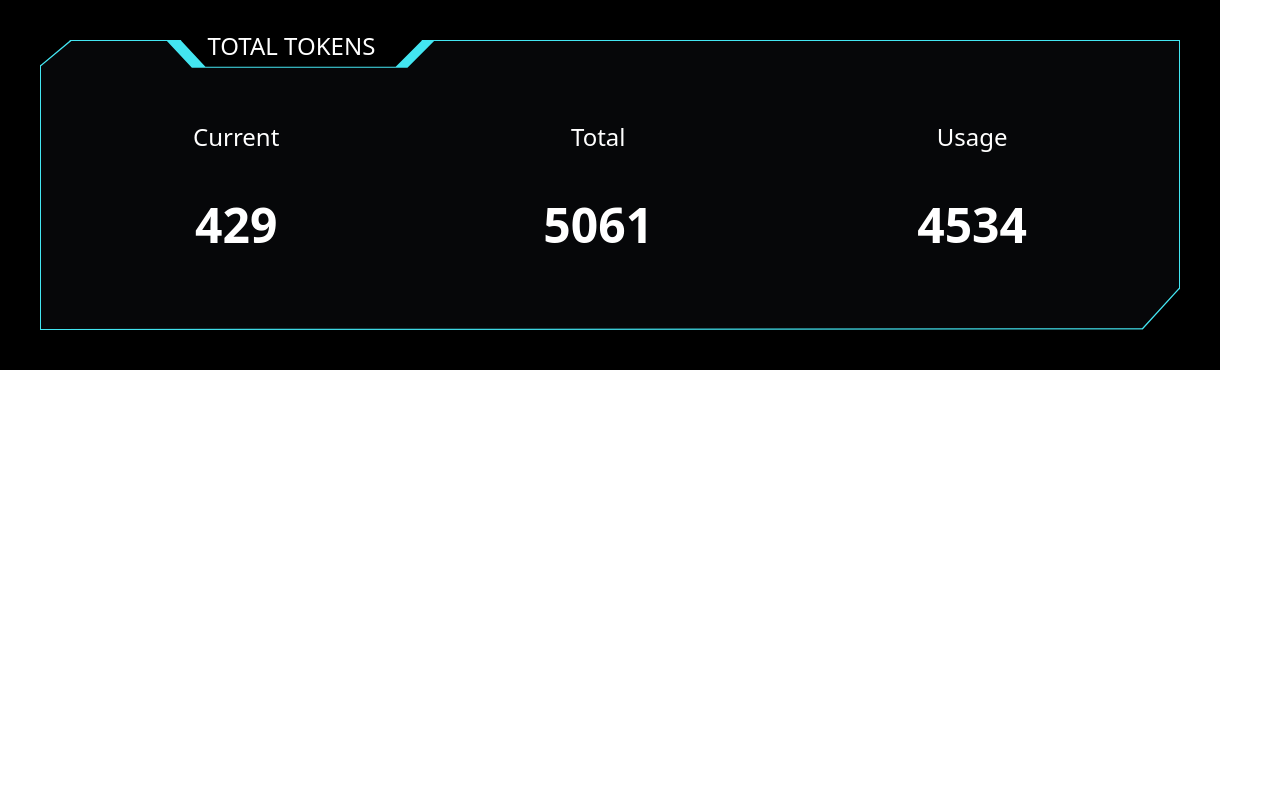
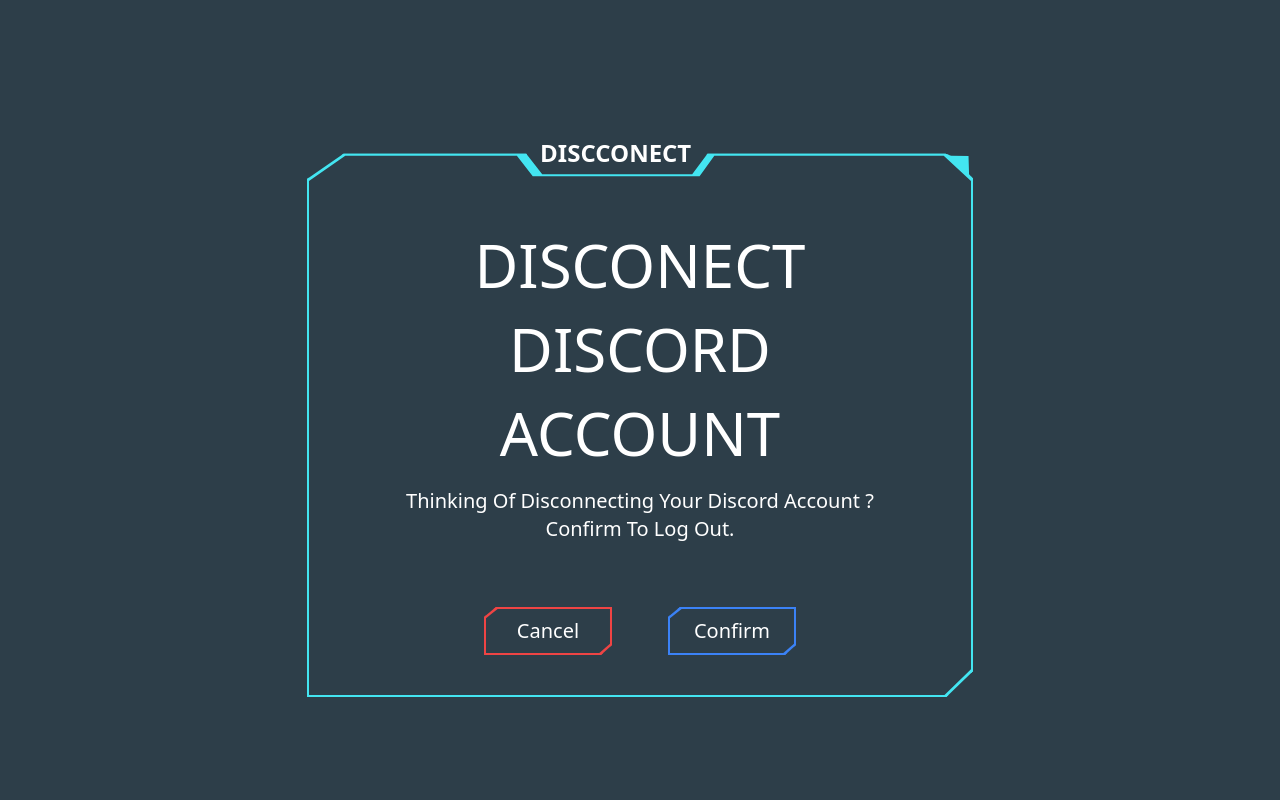
Before and after one commit to kakhi1/shape, a React (Vite) app: page / in a window 1280 px wide. Shown: the top 800 px of the page. Built offline with nearby package versions, Linux system fonts and the light colour scheme.

Commit message:
second shape

```diff
--- a/src/App.css
+++ b/src/App.css
@@ -66,3 +66,48 @@
     );
   }
 }
+/* clip path for second shape */
+.second-shape {
+  clip-path: polygon(
+    0% 4.8%,
+    5.48% 0.13%,
+    32.92% 0.13%,
+    35.32% 3.92%,
+    57.84% 3.92%,
+    60.13% 0.13%,
+    95.88% 0.13%,
+    96.71% 0.52%,
+    99.33% 0.55%,
+    99.41% 3.92%,
+    100% 4.67%,
+    100% 95.25%,
+    96% 100%,
+    0% 100%
+  );
+}
+.second-shape2 {
+  clip-path: polygon(
+    0% 4.8%,
+    5.48% 0.13%,
+    31.4% 0.13%,
+    33.8% 3.92%,
+    59% 3.92%,
+    61.23% 0.13%,
+    95.88% 0.13%,
+    100% 4.8%,
+    100% 95.25%,
+    96% 100%,
+    0% 100%
+  );
+}
+/* second shape button clip path */
+.button-shape {
+  clip-path: polygon(
+    100% 0%,
+    100% 79.17%,
+    91.41% 100%,
+    0% 100%,
+    0% 20.83%,
+    9.38% 0%
+  );
+}
--- a/src/App.jsx
+++ b/src/App.jsx
@@ -1,38 +1,14 @@
-import { useState } from "react";
 import "./App.css";
+import FirstShape from "./FirstShape";
+import SecondShape from "./secondShape";
 
 function App() {
   return (
     <>
-      <div className="max-h-[500px] max-w-[1220px] flex items-center justify-center relative bg-black p-10">
-        <div className="z-30 text-white md:top-[8%] top-[7%] left-[36%] sm:left-[17%]  absolute">
-          <h1 className="lg:text-2xl sm:text-xl text-xs font-normal">
-            TOTAL TOKENS
-          </h1>
-        </div>
-        <div className=" w-[100%] h-[100%] bg-[#43E5F1] border-[#43E5F1] border-[1px] flex justify-center items-center custom-shapeMobile custom-shape">
-          <div className="w-[100%] h-[100%] custom-shapeMobile2 custom-shape2 text-white bg-[#060709] opacity-[99]">
-            <div className="sm:flex  flex-row grid grid-cols-2 grid-rows-2 w-full h-[90%] justify-around items-start sm:my-20 my-10 gap-10 ">
-              <div className="flex flex-col sm:gap-12 gap-6 md:ml-10 ">
-                <h1 className="md:text-2xl text-xl font-normal">Current</h1>
-                <span className="md:text-5xl text-3xl font-extrabold">429</span>
-              </div>
-              <div className="flex flex-col sm:gap-12 gap-6">
-                <h1 className="md:text-2xl text-xl font-normal">Total</h1>
-                <span className="md:text-5xl text-3xl font-extrabold">
-                  5061
-                </span>
-              </div>
-              <div className="flex flex-col sm:gap-12 gap-6 md:mr-10">
-                <h1 className="md:text-2xl text-xl font-normal">Usage</h1>
-                <span className="md:text-5xl text-3xl font-extrabold">
-                  4534
-                </span>
-              </div>
-            </div>
-          </div>
-        </div>
-      </div>
+      {/* second shape    */}
+      <SecondShape />
+      {/* first shape  */}
+      <FirstShape />
     </>
   );
 }
--- /dev/null
+++ b/src/FirstShape.jsx
@@ -0,0 +1,39 @@
+import React from "react";
+
+const FirstShape = () => {
+  return (
+    <div>
+      <div className="max-h-[500px] max-w-[1220px] flex items-center justify-center relative bg-black p-10">
+        <div className="z-30 text-white md:top-[8%] top-[7%] left-[36%] sm:left-[17%]  absolute">
+          <h1 className="lg:text-2xl sm:text-xl text-xs font-normal">
+            TOTAL TOKENS
+          </h1>
+        </div>
+        <div className=" w-[100%] h-[100%] bg-[#43E5F1] border-[#43E5F1] border-[1px] flex justify-center items-center custom-shapeMobile custom-shape">
+          <div className="w-[100%] h-[100%] custom-shapeMobile2 custom-shape2 text-white bg-[#060709] opacity-[99]">
+            <div className="sm:flex  flex-row grid grid-cols-2 grid-rows-2 w-full h-[90%] justify-around items-start sm:my-20 my-10 gap-10 ">
+              <div className="flex flex-col sm:gap-12 gap-6 md:ml-10 ">
+                <h1 className="md:text-2xl text-xl font-normal">Current</h1>
+                <span className="md:text-5xl text-3xl font-extrabold">429</span>
+              </div>
+              <div className="flex flex-col sm:gap-12 gap-6">
+                <h1 className="md:text-2xl text-xl font-normal">Total</h1>
+                <span className="md:text-5xl text-3xl font-extrabold">
+                  5061
+                </span>
+              </div>
+              <div className="flex flex-col sm:gap-12 gap-6 md:mr-10">
+                <h1 className="md:text-2xl text-xl font-normal">Usage</h1>
+                <span className="md:text-5xl text-3xl font-extrabold">
+                  4534
+                </span>
+              </div>
+            </div>
+          </div>
+        </div>
+      </div>
+    </div>
+  );
+};
+
+export default FirstShape;
--- /dev/null
+++ b/src/SecondShape.jsx
@@ -0,0 +1,50 @@
+import React from "react";
+
+const SecondShape = () => {
+  return (
+    <div className="w-full md:h-[850px] flex justify-center items-center  bg-[#2d3e49] ">
+      <div className="max-w-[800px] max-h-[800px] relative  bg-[#2d3e49] m-6 ">
+        <div className="z-30 text-white -top-4 left-[35%] absolute">
+          <h1 className="lg:text-2xl sm:text-xl text-xs font-semibold uppercase">
+            discconect
+          </h1>
+        </div>
+        <div className=" h-[100%] w-[100%] bg-[#43E5F1] border-[#43E5F1]  sm:border-2 border-[1px]  second-shape ">
+          <div className="h-[100%] w-[100%] bg-[#2d3e49] opacity-[99] second-shape2 flex justify-center items-center text-white ">
+            <div className="flex flex-col md:gap-6 gap-3 items-center md:mt-20 mt-10">
+              <h1 className="md:text-6xl text-3xl  w-full uppercase">
+                disconect{" "}
+              </h1>
+              <h1 className="md:text-6xl text-3xl w-full uppercase">discord</h1>
+              <h1 className="md:text-6xl text-3xl  w-full uppercase">
+                account{" "}
+              </h1>
+              <span className="md:text-xl text-xs w-[80%]">
+                Thinking Of Disconnecting Your Discord Account ? Confirm To Log
+                Out.{" "}
+              </span>
+              <div className="md:m-10 m-5 flex justify-around md:gap-14 gap-7">
+                <div className="md:w-32 w-16 md:h-12 h-6 border-2 bg-red-500  border-red-500 button-shape">
+                  <div className="w-[100%] h-[100%] button-shape bg-[#2d3e49] flex justify-center items-center ">
+                    <button className="md:text-xl text-sm font-medium">
+                      Cancel
+                    </button>
+                  </div>
+                </div>
+                <div className="md:w-32 w-16  md:h-12 h-6 border-2 bg-blue-500  border-blue-500 button-shape">
+                  <div className="w-[100%] h-[100%] button-shape bg-[#2d3e49] flex justify-center items-center ">
+                    <button className="md:text-xl text-sm  font-medium">
+                      Confirm
+                    </button>
+                  </div>
+                </div>
+              </div>
+            </div>
+          </div>
+        </div>
+      </div>
+    </div>
+  );
+};
+
+export default SecondShape;
```
